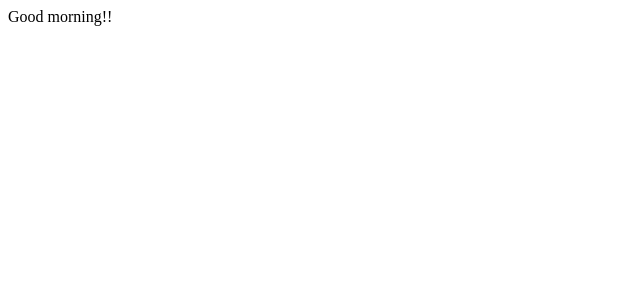
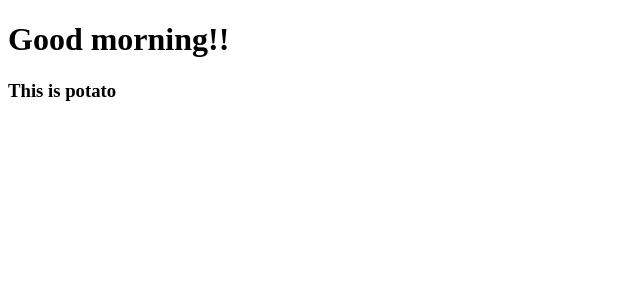
Before and after one commit to hds2g/movie_app_2020, a React (Create React App) app: page / in a window 1280 px wide. Shown: the top 300 px of the page, without its empty margins (0-640 px from the left). Built offline with nearby package versions, Linux system fonts and the light colour scheme.

Commit message:
Creating yirst React Component

```diff
--- a/src/App.js
+++ b/src/App.js
@@ -1,7 +1,13 @@
 import React from "react";
+import Potato from "./Potato";
 
 function App() {
-  return <div className="App">Good morning!!</div>;
+  return (
+    <div>
+      <h1>Good morning!!</h1>
+      <Potato />
+    </div>
+  );
 }
 
 export default App;
--- /dev/null
+++ b/src/Potato.js
@@ -0,0 +1,7 @@
+import React from "react";
+
+function potato() {
+  return <h3>This is potato</h3>;
+}
+
+export default potato;
```
